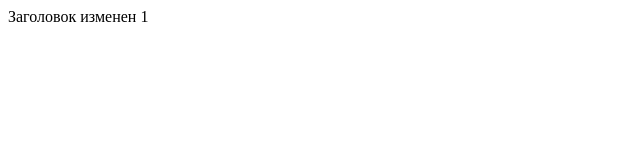
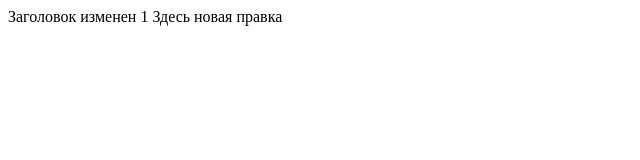
Before and after one commit to ConstDet/testIndexHtml, a plain HTML site: page index.html in a window 1280 px wide. Shown: the whole page, without its empty margins (0-640 px from the left). Drawn offline with Linux system fonts and the light colour scheme.

Commit message:
Изменения 5 марта

```diff
--- a/index.html
+++ b/index.html
@@ -3,3 +3,6 @@
 </head>
 <link href="https://fonts.googleapis.com/css?family=Roboto&subset=cyrillic"
 rel="stylesheet">
+<bady>
+Здесь новая правка
+</bady>
```
